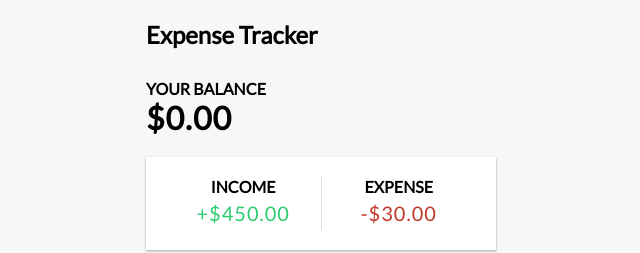
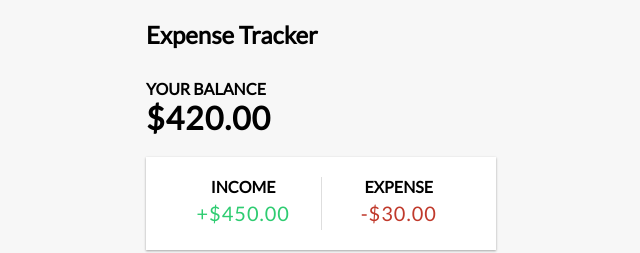
Before and after one commit to canro91/LetsReact, a React (Create React App) app in the folder Day21/expense-tracker/: page / in a window 1280 px wide. Shown: the top 253 px of the page, without its empty margins (319-959 px from the left). Built offline with nearby package versions, Linux system fonts and the light colour scheme.

Commit message:
Calculate total from context

```diff
--- a/Day21/expense-tracker/src/components/Balance.js
+++ b/Day21/expense-tracker/src/components/Balance.js
@@ -1,10 +1,16 @@
 import React from 'react';
+import { GlobalContext } from '../context/GlobalState';
 
 const Balance = () => {
+    const {transactions} = React.useContext(GlobalContext);
+
+    const amounts = transactions.map(transaction => transaction.amount);
+    const total = amounts.reduce((acc, item) => (acc += item), 0).toFixed(2);
+
     return (
         <>
             <h4>Your Balance</h4>
-            <h1 id="balance">$0.00</h1>
+            <h1 id="balance">${total}</h1>
         </>
     );
 }
```
